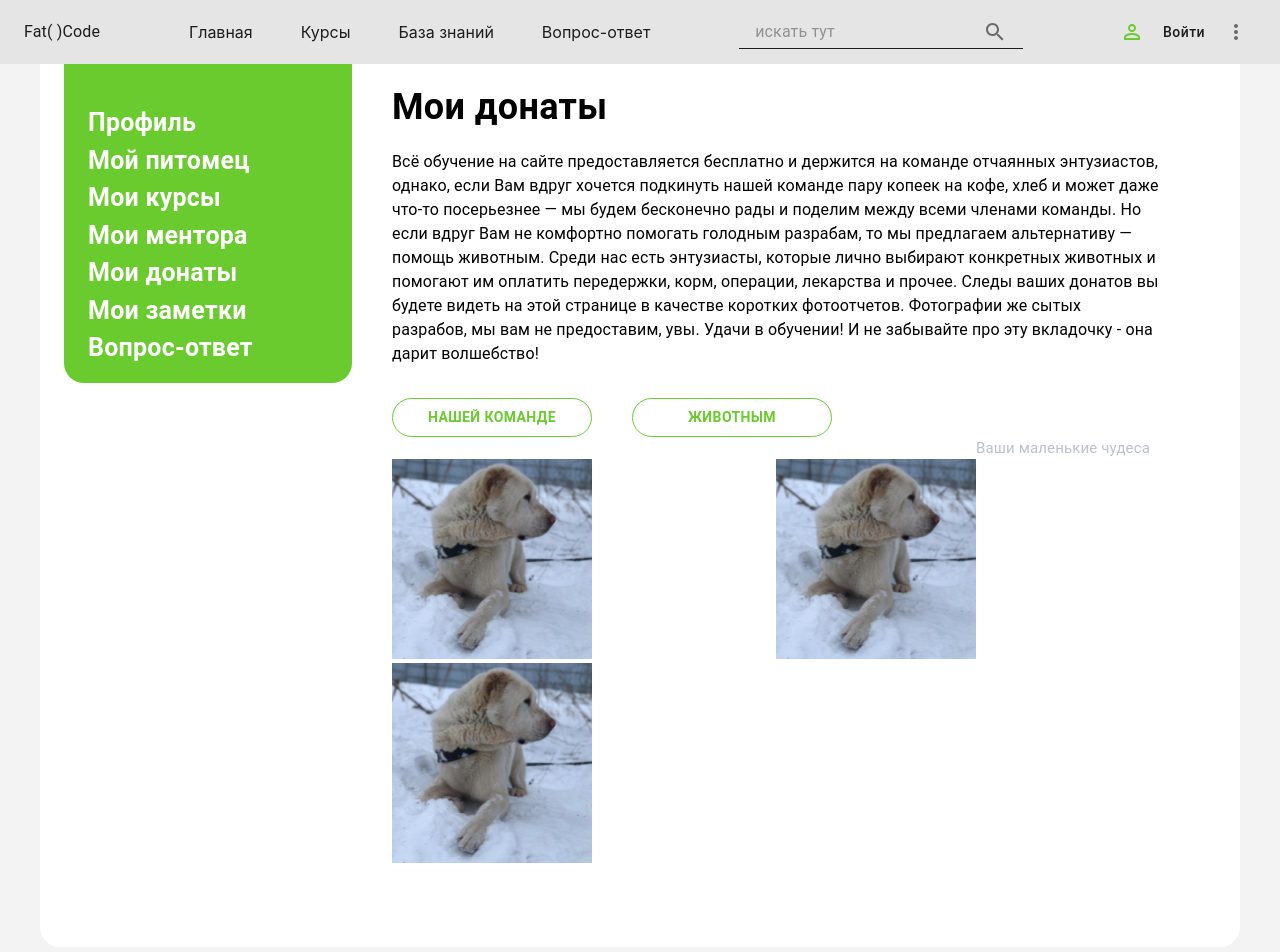
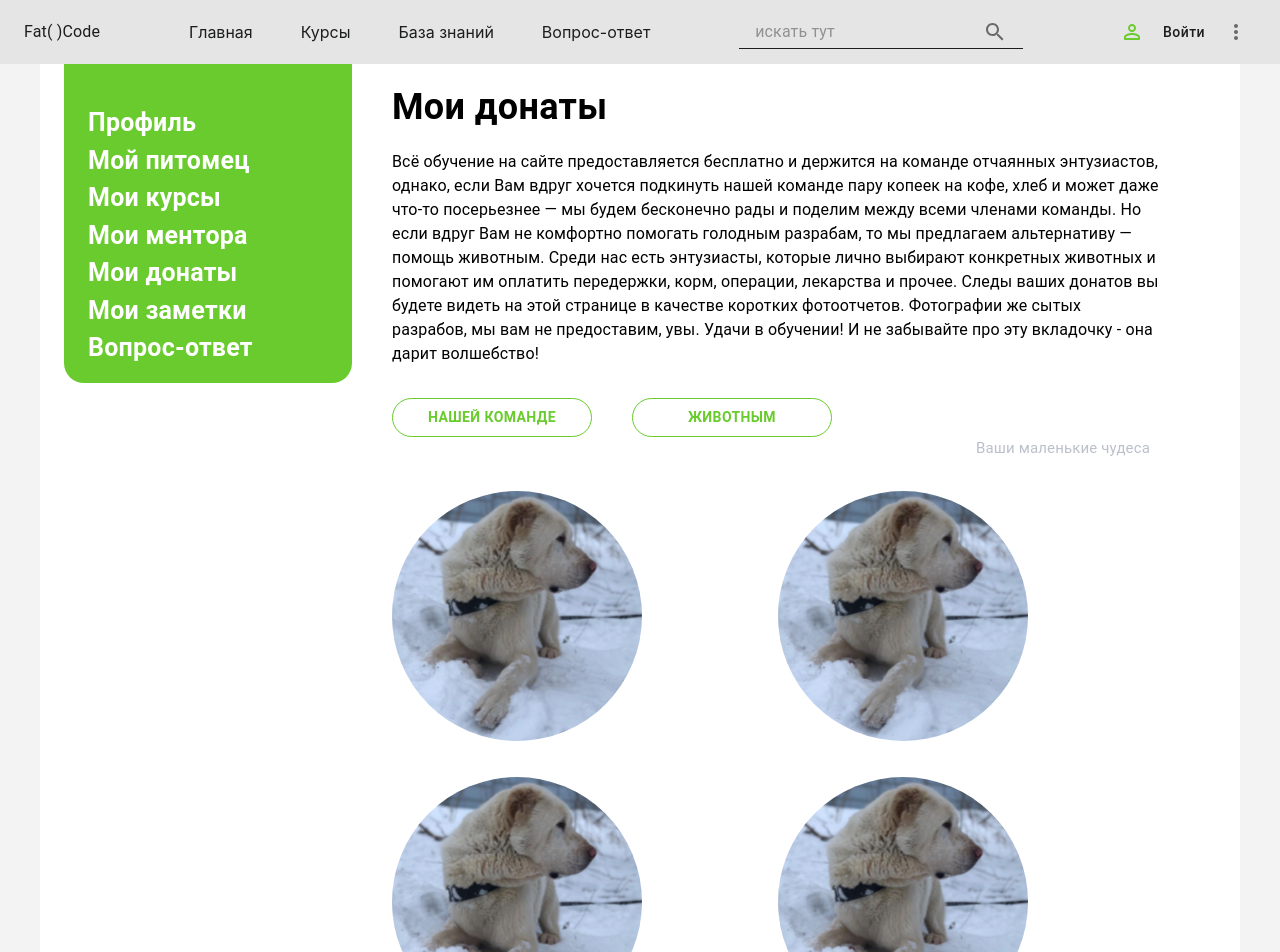
Before and after one commit to fox1206/fatcode-frontend, a Next.js app: page /profile/mydonats in a window 1280 px wide. Shown: the top 952 px of the page. Built offline with nearby package versions, Linux system fonts and the light colour scheme.

Commit message:
border radius for pet list

```diff
--- a/components/profile/PetsDonats.tsx
+++ b/components/profile/PetsDonats.tsx
@@ -1,24 +1,56 @@
 import Grid from "@mui/material/Grid";
 import Image from "next/image";
-import React from "react";
+import React, {useState} from "react";
+import {Avatar, ImageList, ImageListItem, Typography} from "@mui/material";
+import Box from "@mui/material/Box";
+import {PropsChildren} from "../../type/PropsChildren";
+
+
 
 //Подправить что бы выводился списком
-const PetsDonats = () => {
+const PetsDonats: React.FC<PropsChildren> = ({petsList}) => {
+    const [isHover, setIsHover] = useState(false);
+    const handleMouseOver = ()=>{
+        setIsHover(true)
+
+    }
+    const handleMouseOut = ()=>{
+        setIsHover(false)
+    }
+
   return(
       <>
-        <Grid container>
-            <Grid xs={6}>
-                <Image src={"/assets/image/svg/Dog.svg"} width={200} height={200} />
-            </Grid>
-            <Grid sx={{
-                borderRadius: 20
-            }}>
-                <Image src={"/assets/image/svg/Dog.svg"} width={200} height={200} />
-            </Grid>
-            <Grid>
-                <Image src={"/assets/image/svg/Dog.svg"} width={200} height={200} />
-            </Grid>
-        </Grid>
+          <ImageList>
+          {
+              petsList.map((item)=>(
+                  <ImageListItem
+                      key={item.key}
+                      onClick={handleMouseOver}
+                      onMouseOut={handleMouseOut}
+                      sx={{
+                          marginTop: 2,
+                          marginBottom: 2
+                      }}>
+                      { isHover ? (<>
+                          <Avatar
+                              src={item.img}
+                              sx={{
+                                  width: 250,
+                                  height: 250
+                              }}/>
+                          <Typography>fsdsd</Typography>
+                      </>) : (<>
+                          <Avatar
+                              src={item.img}
+                              sx={{
+                                  width: 250,
+                                  height: 250
+                              }}/>
+                      </> ) }
+                  </ImageListItem>
+              ))
+          }
+          </ImageList>
       </>
   )
 }
--- a/pages/profile/mydonats.tsx
+++ b/pages/profile/mydonats.tsx
@@ -7,6 +7,13 @@ import PetsDonats from "../../components/profile/PetsDonats";
 
 
 const Mydonats = () => {
+    const petList = [
+        {key: 1, img: "/assets/image/svg/Dog.svg", text: "fsd"},
+        {key: 2, img: "/assets/image/svg/Dog.svg", text: "das"},
+        {key: 3, img: "/assets/image/svg/Dog.svg", text: "fvcx"},
+        {key: 4, img: "/assets/image/svg/Dog.svg", text: "fvc242x"},
+        {key: 5, img: "/assets/image/svg/Dog.svg", text: "fvxcvgdrfs"},
+    ]
   return(
       <>
         <BackgoundUser>
@@ -55,7 +62,7 @@ const Mydonats = () => {
             }}>
                 Ваши маленькие чудеса
             </Typography>
-            <PetsDonats/>
+            <PetsDonats petsList={petList}/>
         </BackgoundUser>
       </>
   )
--- /dev/null
+++ b/type/PropsChildren.ts
@@ -0,0 +1,14 @@
+import React from "react";
+
+
+
+export type PropsChildren = {
+    children?: React.ReactNode,
+    petsList: PetList[]
+}
+
+type PetList = {
+    key: number,
+    img: string,
+    text: string
+}
```
